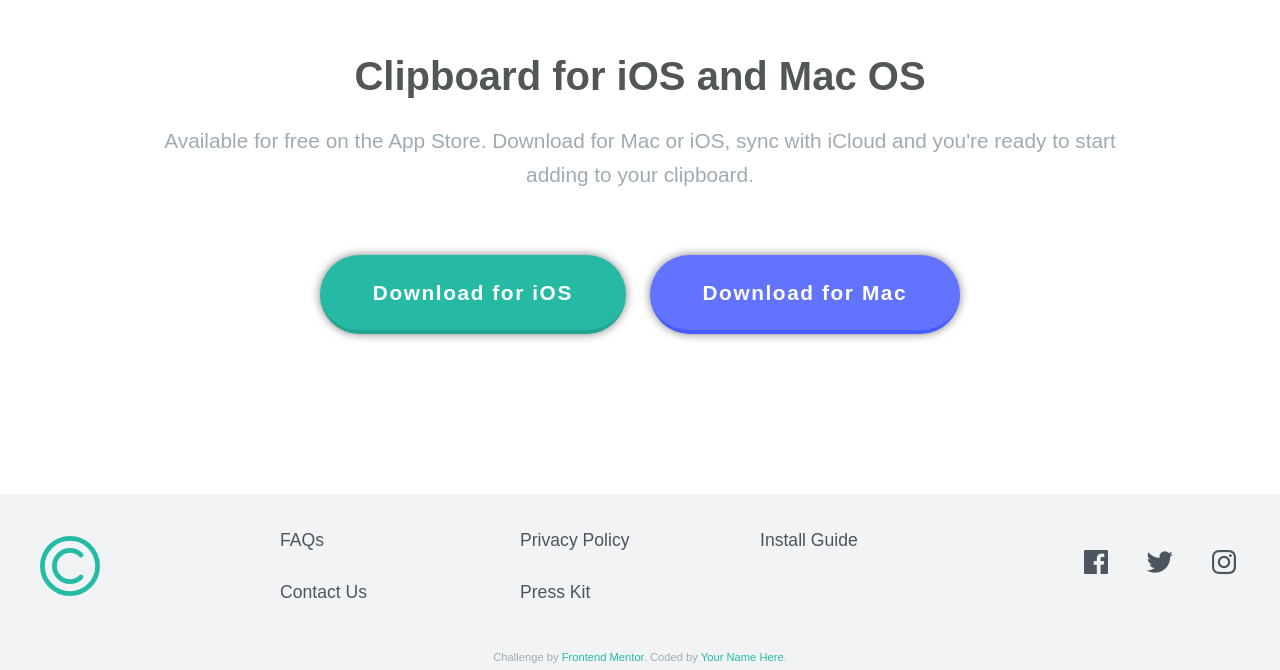
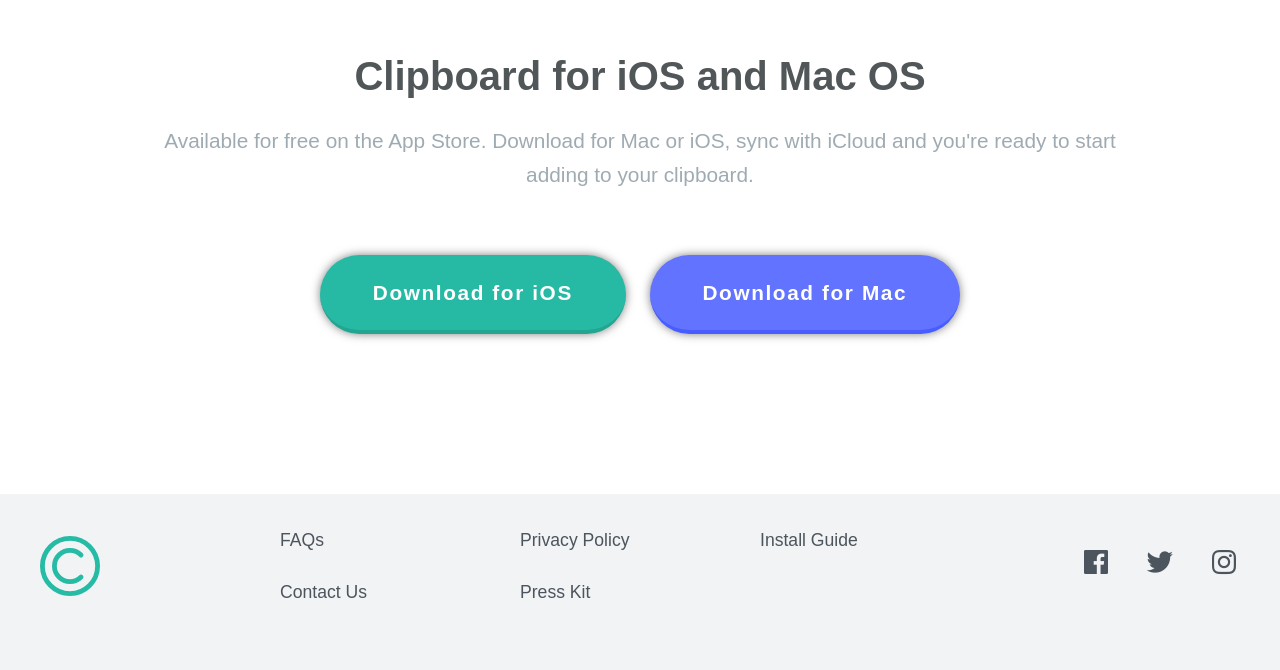
Before and after one commit to soroushmdn/Clipboard-landing-page, a plain HTML site: page index.html in a window 1280 px wide. Shown: the part 3320-3990 px from the top of the page. Drawn offline with nearby package versions, Linux system fonts and the light colour scheme; a web font is replaced by a local one.

Commit message:
Update index.html

```diff
--- a/index.html
+++ b/index.html
@@ -193,15 +193,6 @@
             <a href="#"><i class="bx bxl-instagram"></i></a>
           </div>
         </div>
-        <p class="footer__copy">
-          Challenge by
-          <a
-            href="https://www.frontendmentor.io/challenges/clipboard-landing-page-5cc9bccd6c4c91111378ecb9"
-            target="_blank"
-            >Frontend Mentor</a
-          >. Coded by
-          <a href="https://github.com/soroushmdn">Your Name Here</a>.
-        </p>
       </div>
     </footer>
   </body>
```
